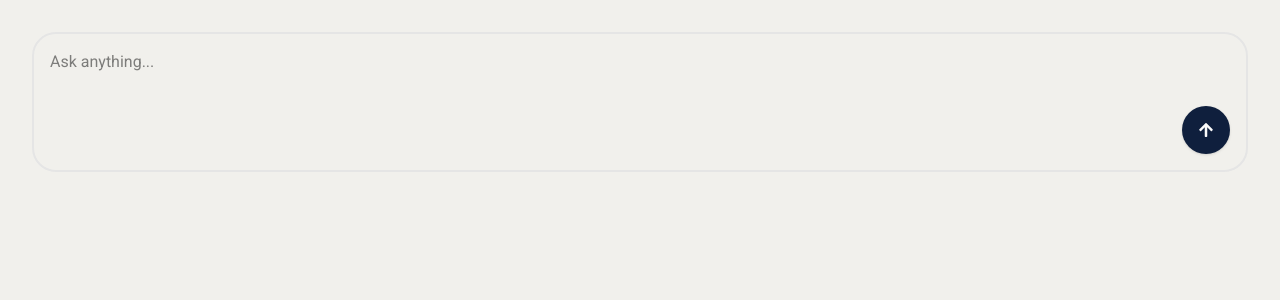
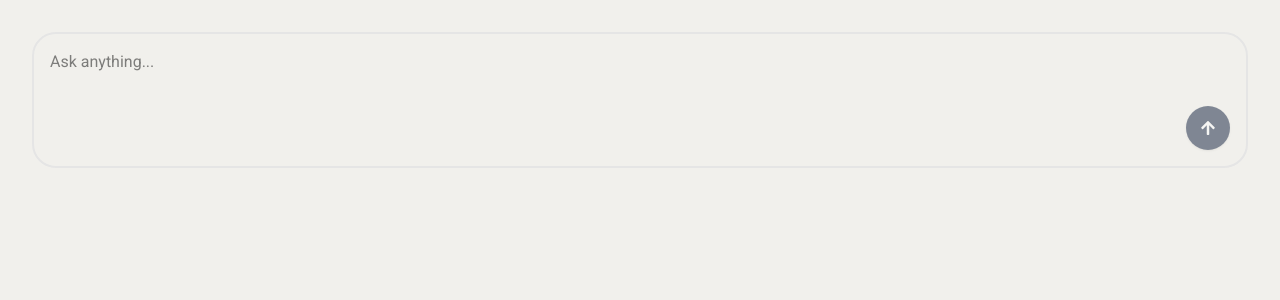
Before and after one commit to JayaniAnu10/Smart-Part-time-job-finder, a React (Vite) app in the folder frontend/part-time-react/: page /chatbot in a window 1280 px wide. Shown: the top 300 px of the page. Built offline with nearby package versions, Linux system fonts and the light colour scheme.

Commit message:
Validate the form submission

```diff
--- a/frontend/part-time-react/src/components/ChatBot.tsx
+++ b/frontend/part-time-react/src/components/ChatBot.tsx
@@ -1,35 +1,44 @@
 import { FaArrowUp } from "react-icons/fa";
 import { Button } from "./ui/button";
 import { useForm } from "react-hook-form";
+import type { KeyboardEvent } from "react";
 
 type FormData = {
   prompt: string;
 };
 
 const ChatBot = () => {
-  const { register, handleSubmit, reset } = useForm<FormData>();
+  const { register, handleSubmit, reset, formState } = useForm<FormData>();
 
   const onSubmit = (data: FormData) => {
     reset();
   };
 
+  const onKeyDown = (e: KeyboardEvent<HTMLFormElement>) => {
+    if (e.key === "Enter" && !e.shiftKey) {
+      e.preventDefault();
+      handleSubmit(onSubmit)();
+    }
+  };
+
   return (
     <form
       onSubmit={handleSubmit(onSubmit)}
-      onKeyDown={(e) => {
-        if (e.key === "Enter" && !e.shiftKey) {
-          e.preventDefault();
-          handleSubmit(onSubmit)();
-        }
-      }}
+      onKeyDown={onKeyDown}
       className="flex flex-col gap-2 items-end border-2 border-border p-4 rounded-3xl m-8"
     >
       <textarea
-        {...register("prompt", { required: true })}
+        {...register("prompt", {
+          required: true,
+          validate: (data) => data.trim().length > 0,
+        })}
         className="w-full border-0 focus:outline-0 resize-none"
         placeholder="Ask anything..."
       />
-      <Button className="w-12 h-12 rounded-full bg-[#0f1f3d] cursor-pointer hover:bg-[#0f1f3d]">
+      <Button
+        disabled={!formState.isValid}
+        className="w-11 h-11 rounded-full bg-[#0f1f3d] cursor-pointer hover:bg-[#0f1f3d]"
+      >
         <FaArrowUp />
       </Button>
     </form>
```
